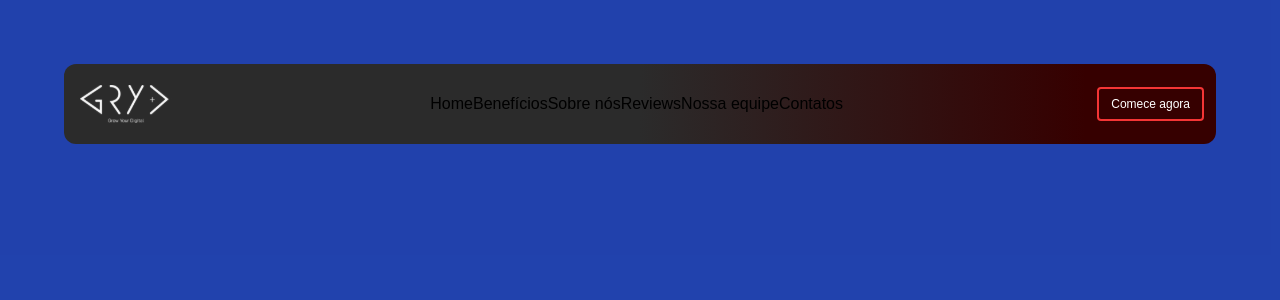
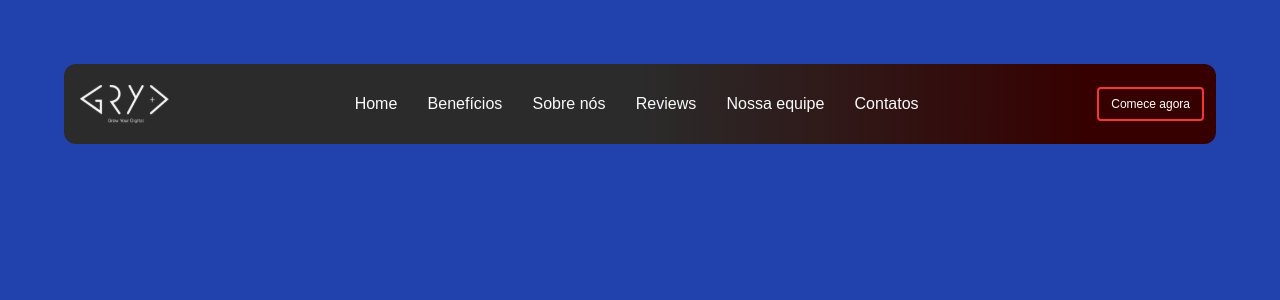
Before and after one commit to juliasier/app-front-gryd, an Angular app in the folder app-front-gryd/: page / in a window 1280 px wide. Shown: the top 300 px of the page. Built offline with nearby package versions, Linux system fonts and the light colour scheme; a web font is replaced by a local one.

Commit message:
header desktop

```diff
--- a/app-front-gryd/src/app/shared/components/header/header.component.scss
+++ b/app-front-gryd/src/app/shared/components/header/header.component.scss
@@ -55,8 +55,6 @@ header {
         font-size: 0.75rem;
         font-weight: 500;
 
-      }
-
       .btn-comece button:hover {
         color: #fff;
         transition: 0.3s;
@@ -64,7 +62,7 @@ header {
 
       }
 }
-
+}
 /* ===== MOBILE (350px - 499px) ===== */
 @media (min-width: 300px) and (max-width: 499px) {
   header {
@@ -123,6 +121,16 @@ header {
       display: none;
     }
 
+    .nav-container {
+        width: 50%;
+        gap: 1.5rem;
+        display: flex
+;
+        justify-content: space-between;
+        font-size: 1rem;
+        font-weight: 400;
+        color: #FAFAFA;    }
+
   }
 }
 
```
